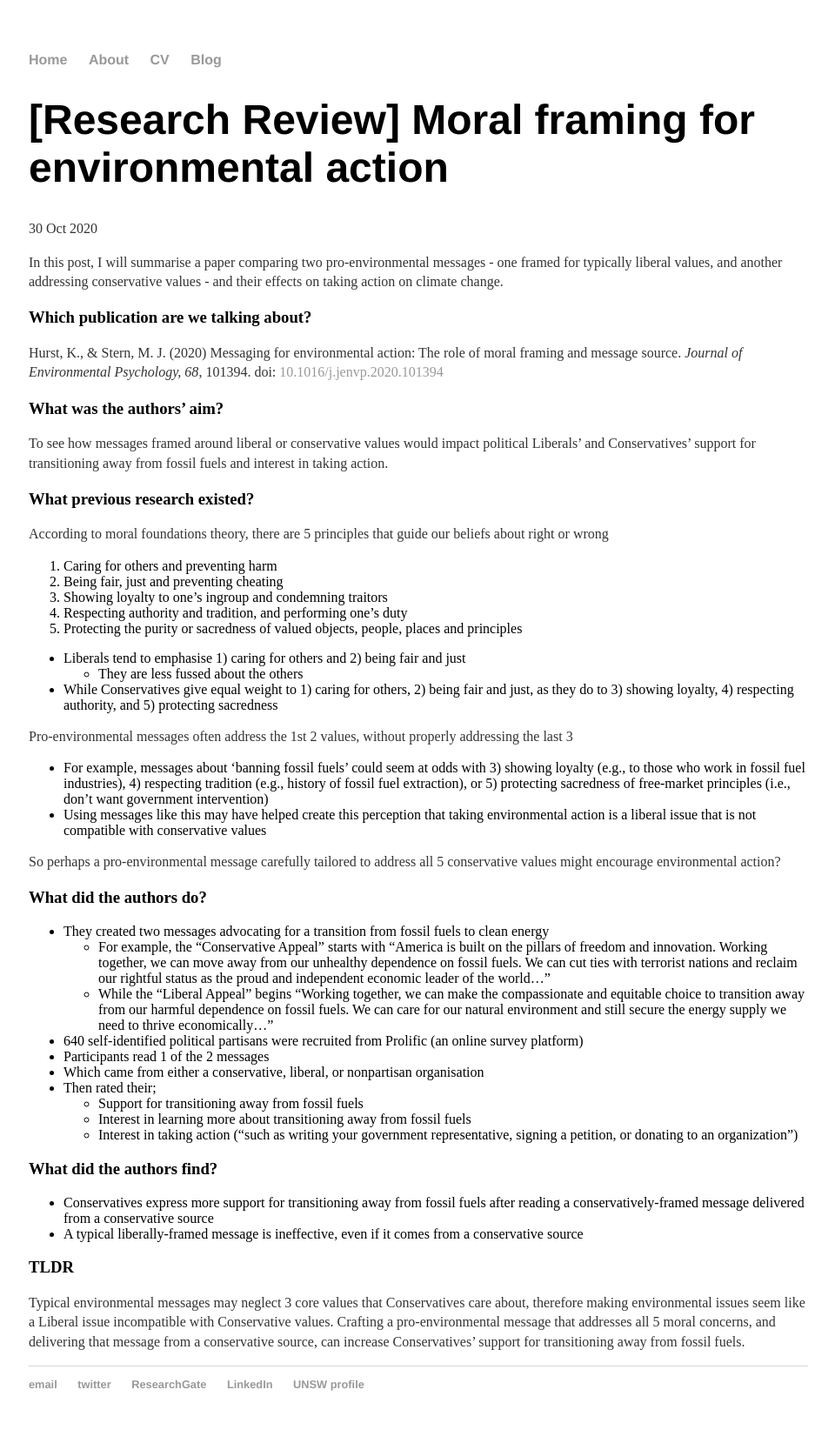
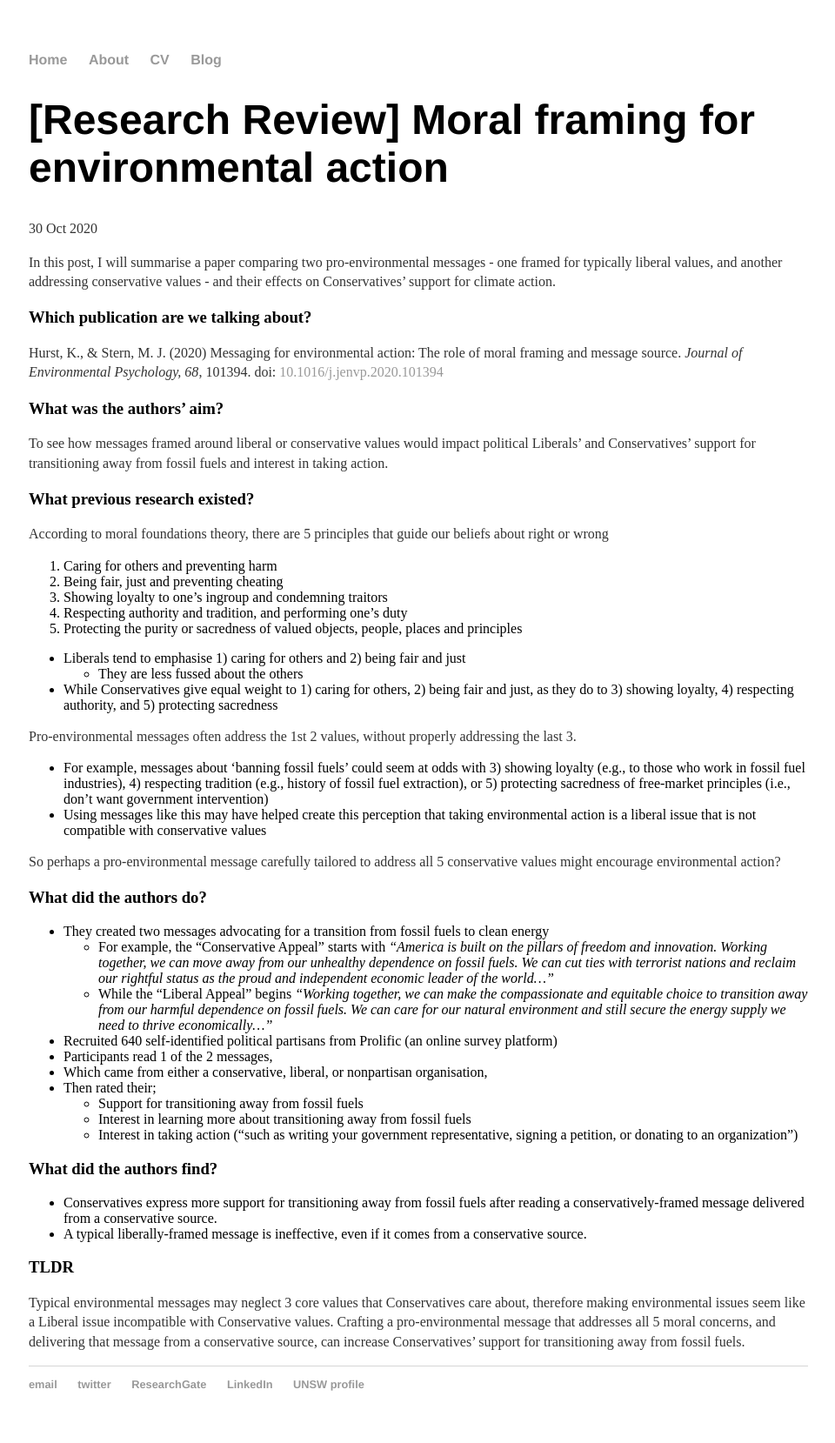
Before and after one commit to belindaxie/belindaxie.github.io, a Jekyll site: the page built from _posts/2020-10-30-moral-framing.md, in a window 1280 px wide. Shown: the whole page at 87% size, without its empty margins (159-1119 px from the left). Built offline with Jekyll 4.4.1, drawn with Linux system fonts in a browser that asks for light colours.

Commit message:
Update 2020-10-30-moral-framing.md

```diff
--- a/_posts/2020-10-30-moral-framing.md
+++ b/_posts/2020-10-30-moral-framing.md
@@ -4,7 +4,7 @@ title: "[Research Review] Moral framing for environmental action"
 date: 2020-10-30
 ---
 
-In this post, I will summarise a paper comparing two pro-environmental messages - one framed for typically liberal values, and another addressing conservative values - and their effects on taking action on climate change.
+In this post, I will summarise a paper comparing two pro-environmental messages - one framed for typically liberal values, and another addressing conservative values - and their effects on Conservatives' support for climate action.
 
 ### Which publication are we talking about?
 
@@ -26,7 +26,7 @@ According to moral foundations theory, there are 5 principles that guide our bel
     + They are less fussed about the others
 * While Conservatives give equal weight to 1) caring for others, 2) being fair and just, as they do to 3) showing loyalty, 4) respecting authority, and 5) protecting sacredness
 
-Pro-environmental messages often address the 1st 2 values, without properly addressing the last 3
+Pro-environmental messages often address the 1st 2 values, without properly addressing the last 3.
 * For example, messages about 'banning fossil fuels' could seem at odds with 3) showing loyalty (e.g., to those who work in fossil fuel industries), 4) respecting tradition (e.g., history of fossil fuel extraction), or 5) protecting sacredness of free-market principles (i.e., don't want government intervention)
 * Using messages like this may have helped create this perception that taking environmental action is a liberal issue that is not compatible with conservative values
 
@@ -34,20 +34,21 @@ So perhaps a pro-environmental message carefully tailored to address all 5 conse
 
 ### What did the authors do?
 * They created two messages advocating for a transition from fossil fuels to clean energy
-    * For example, the "Conservative Appeal" starts with "America is built on the pillars of freedom and innovation. Working together, we can move away from our unhealthy dependence on fossil fuels. We can cut ties with terrorist nations and reclaim our rightful status as the proud and independent economic leader of the world..."
-    * While the "Liberal Appeal" begins "Working together, we can make the compassionate and equitable choice to transition away from our harmful dependence on fossil fuels. We can care for our natural environment and still secure the energy supply we need to thrive economically..."
+    * For example, the "Conservative Appeal" starts with *"America is built on the pillars of freedom and innovation. Working together, we can move away from our unhealthy dependence on fossil fuels. We can cut ties with terrorist nations and reclaim our rightful status as the proud and independent economic leader of the world..."*
+    * While the "Liberal Appeal" begins *"Working together, we can make the compassionate and equitable choice to transition away from our harmful dependence on fossil fuels. We can care for our natural environment and still secure the energy supply we need to thrive economically..."*
 
-* 640 self-identified political partisans were recruited from Prolific (an online survey platform)
-* Participants read 1 of the 2 messages
-* Which came from either a conservative, liberal, or nonpartisan organisation
+* Recruited 640 self-identified political partisans from Prolific (an online survey platform)
+* Participants read 1 of the 2 messages,
+* Which came from either a conservative, liberal, or nonpartisan organisation,
 * Then rated their;
     + Support for transitioning away from fossil fuels
     + Interest in learning more about transitioning away from fossil fuels
     + Interest in taking action ("such as writing your government representative, signing a petition, or donating to an organization")
 
 ### What did the authors find?
-* Conservatives express more support for transitioning away from fossil fuels after reading a conservatively-framed message delivered from a conservative source
-* A typical liberally-framed message is ineffective, even if it comes from a conservative source
+* Conservatives express more support for transitioning away from fossil fuels after reading a conservatively-framed message delivered from a conservative source.
+* A typical liberally-framed message is ineffective, even if it comes from a conservative source.
 
 ### TLDR
-Typical environmental messages may neglect 3 core values that Conservatives care about, therefore making environmental issues seem like a Liberal issue incompatible with Conservative values. Crafting a pro-environmental message that addresses all 5 moral concerns, and delivering that message from a conservative source, can increase Conservatives' support for transitioning away from fossil fuels.
+Typical environmental messages may neglect 3 core values that Conservatives care about, therefore making environmental issues seem like a Liberal issue incompatible with Conservative values.
+Crafting a pro-environmental message that addresses all 5 moral concerns, and delivering that message from a conservative source, can increase Conservatives' support for transitioning away from fossil fuels.
```
